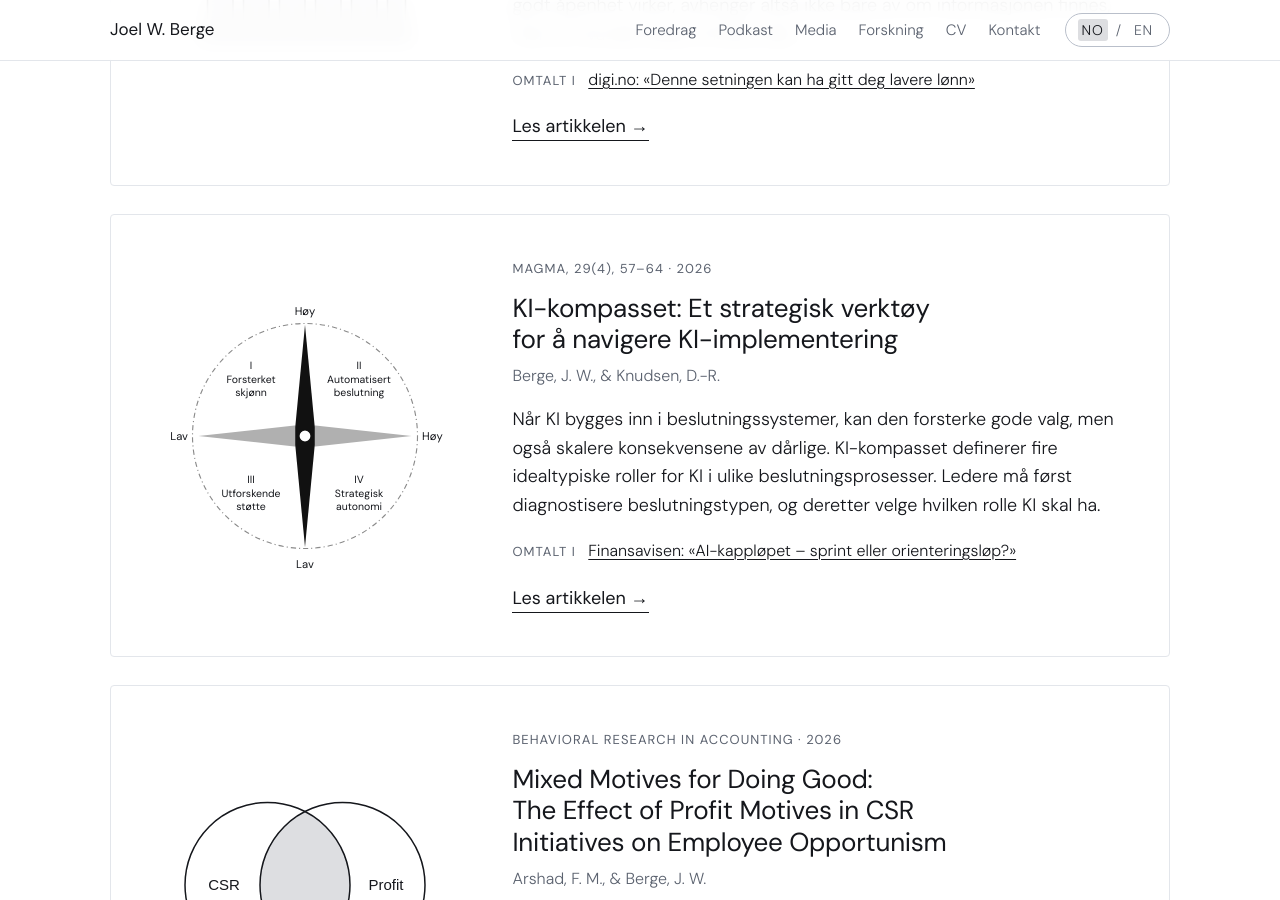
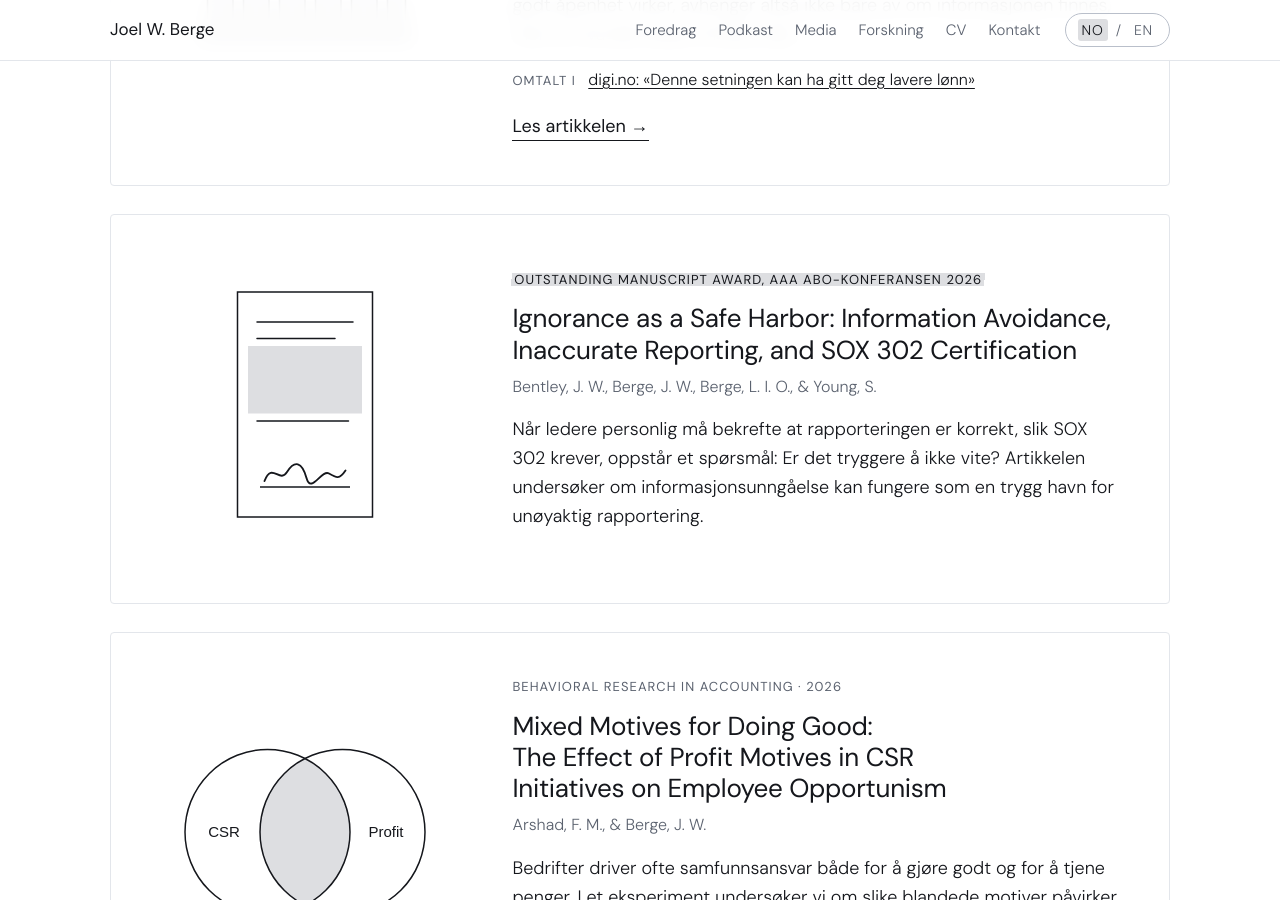
Before and after one commit to joelberge/joelberge.github.io, a Jekyll site: the page built from index.html, in a window 1280 px wide and 900 px high, scrolled down 7728 px. Built offline with Jekyll 4.4.1, drawn with Linux system fonts in a browser that asks for light colours.

Commit message:
Research: feature 'Ignorance as a Safe Harbor' (ABO award); KI-kompasset moves to the published list (#28)
Claude-Session: https://claude.ai/code/session_01QuEDscUrZkVPfLcMTuAdVm

Co-authored-by: Claude <noreply@anthropic.com>

```diff
--- a/_data/publications.yml
+++ b/_data/publications.yml
@@ -34,13 +34,33 @@
       the reform. How well transparency works depends not only on whether information is available, but on the
       cost of acquiring it.
 
+- title: "Ignorance as a Safe Harbor: Information Avoidance, Inaccurate Reporting, and SOX 302 Certification"
+  authors: Bentley, J. W., Berge, J. W., Berge, L. I. O., & Young, S.
+  status: working
+  featured: true
+  image: /assets/img/research/safe-harbor.svg
+  award:
+    nb: Outstanding Manuscript Award, AAA ABO-konferansen 2026
+    en: Outstanding Manuscript Award, AAA ABO Conference 2026
+  # Summary states the research question only; replace with findings from the abstract when available.
+  summary:
+    nb: >-
+      Når ledere personlig må bekrefte at rapporteringen er korrekt, slik SOX 302 krever, oppstår et spørsmål:
+      Er det tryggere å ikke vite? Artikkelen undersøker om informasjonsunngåelse kan fungere som en trygg havn
+      for unøyaktig rapportering.
+    en: >-
+      When managers must personally certify that their reporting is accurate, as SOX 302 requires, a question arises:
+      is it safer not to know? The paper examines whether information avoidance can serve as a safe harbor for
+      inaccurate reporting.
+
 - title: "KI-kompasset: Et strategisk verktøy for å navigere KI-implementering"
   authors: Berge, J. W., & Knudsen, D.-R.
   venue: Magma, 29(4), 57–64
   year: 2026
   status: article
   link: https://doi.org/10.23865/magma.v29.1575
-  featured: true
+  # Featured on the practitioner side (talk + interactive tool); listed under published articles here.
+  featured: false
   press:
     - title: AI-kappløpet – sprint eller orienteringsløp?
       outlet: Finansavisen
@@ -102,13 +122,6 @@
   status: article
   link: https://doi.org/10.1016/j.jebo.2023.10.039
 
-- title: "Ignorance as a Safe Harbor: Information Avoidance, Inaccurate Reporting, and SOX 302 Certification"
-  authors: Bentley, J. W., Berge, J. W., Berge, L. I. O., & Young, S.
-  status: working
-  award:
-    nb: Outstanding Manuscript Award, AAA ABO-konferansen 2026
-    en: Outstanding Manuscript Award, AAA ABO Conference 2026
-
 - title: "Misleading with Facts: Effect of Paltering on Moral Perception of a Company"
   authors: Bashir, H., Berge, J. W., & Kshatriya, A.
   status: working
--- a/_layouts/home.html
+++ b/_layouts/home.html
@@ -256,7 +256,7 @@
               {%- elsif pub.image -%}<img src="{{ pub.image | relative_url }}" width="{{ pub.image_width | default: 400 }}" height="{{ pub.image_height | default: 400 }}" alt="">{%- endif -%}
             </div>
             <div class="feature-body">
-              <p class="meta">{% if pub.status == "working" %}<mark>{% if pub.note[L] %}{{ pub.note[L] }}{% else %}{{ pub.note }}{% endif %}</mark>{% else %}{{ pub.venue }} · {% if pub.status == "forthcoming" %}<mark>{{ t.forthcoming }}</mark>{% else %}{{ pub.year }}{% endif %}{% endif %}</p>
+              <p class="meta">{% if pub.award %}<mark>{{ pub.award[L] }}</mark>{% elsif pub.status == "working" %}<mark>{% if pub.note[L] %}{{ pub.note[L] }}{% else %}{{ pub.note }}{% endif %}</mark>{% else %}{{ pub.venue }} · {% if pub.status == "forthcoming" %}<mark>{{ t.forthcoming }}</mark>{% else %}{{ pub.year }}{% endif %}{% endif %}</p>
               <h3>{{ pub.title }}</h3>
               <p class="authors">{{ pub.authors }}</p>
               <p>{{ pub.summary[L] }}</p>
```
Also changed, not shown: assets/img/research/safe-harbor.svg (added).
